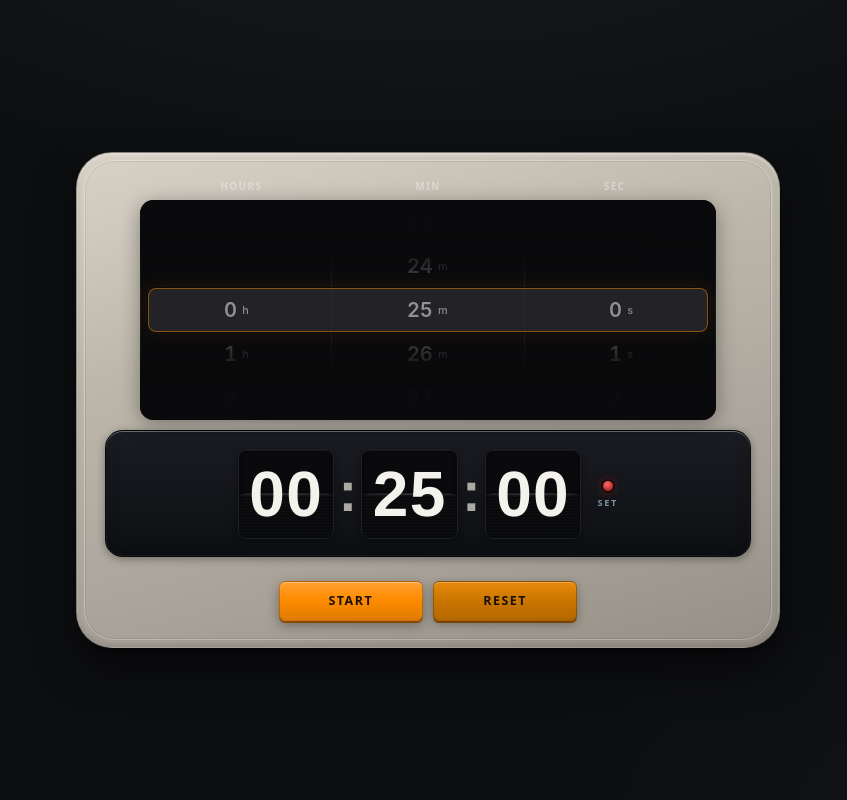
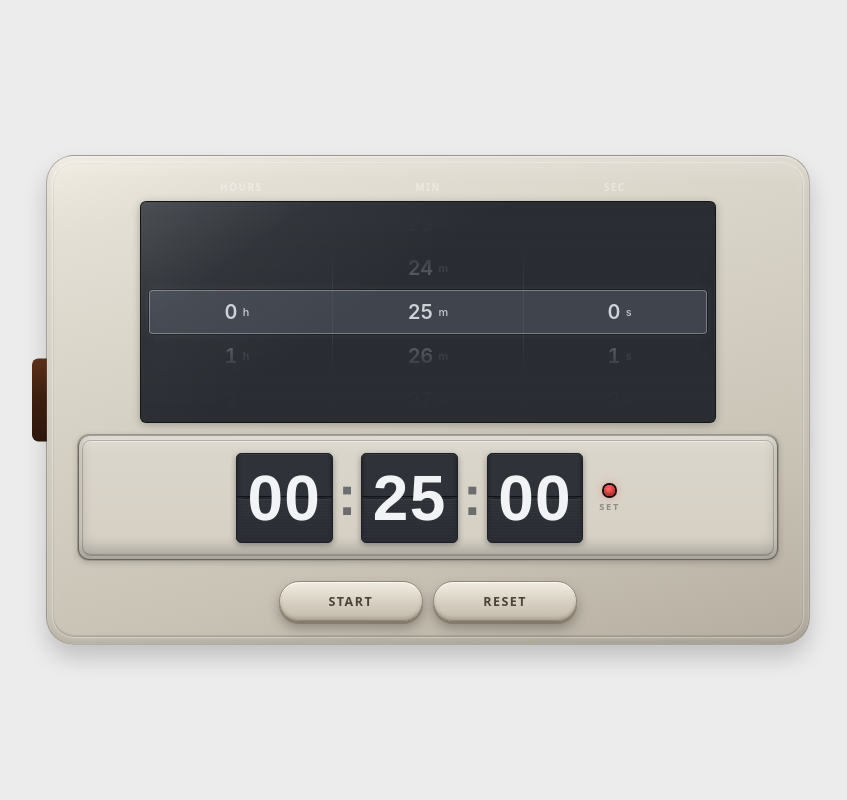
Before and after one commit to yvonnelilee-jpg/pomodoro-timer, a website built with Vite: page index.html in a window 1280 px wide. Shown: the whole page, without its empty margins (212-1059 px from the left). Built offline with nearby package versions, Linux system fonts and the light colour scheme.

Commit message:
added style

```diff
--- a/src/style.css
+++ b/src/style.css
@@ -1,20 +1,20 @@
-/* Twemco-style flip clock: dark page, light grey casing, orange controls */
+/* Twemco-style flip clock based on reference */
 
 :root {
   color-scheme: dark;
 
-  --color-page-bg: #0d0e10;
-  --color-case-outer: #bdb7ab;
-  --color-case-mid: #a8a299;
-  --color-case-highlight: #d8d2c6;
-  --color-face-recess: #0e0f12;
-  --color-face-border: #1a1b1f;
-  --color-tile-bg: #0a0a0c;
-  --color-tile-lower: #08090b;
-  --color-hinge: #1a1c20;
-  --color-digit: #f4f2ed;
-  --color-digit-dim: #c8c4bc;
-  --color-chrome-label: #5a564e;
+  --color-page-bg: #ececec;
+  --color-case-outer: #d9d4c8;
+  --color-case-mid: #c9c3b6;
+  --color-case-highlight: #f1ece2;
+  --color-face-recess: #d4cec3;
+  --color-face-border: #726f68;
+  --color-tile-bg: #2f3238;
+  --color-tile-lower: #282b31;
+  --color-hinge: #1e2127;
+  --color-digit: #f1f3f6;
+  --color-digit-dim: #d0d4da;
+  --color-chrome-label: #8f8b82;
   --color-led-off: #3a1515;
   --color-led-on: #e62828;
   --color-led-glow: rgba(230, 40, 40, 0.55);
@@ -23,18 +23,23 @@
   --color-btn-orange-hover: #ffa033;
   --color-btn-orange-shadow: #8c4a00;
   --color-btn-text: #1a1208;
+  --color-btn-case-light: #f2ede2;
+  --color-btn-case-mid: #dad3c5;
+  --color-btn-case-deep: #c2b9aa;
+  --color-btn-case-border: #8f877a;
+  --color-btn-case-shadow: rgba(54, 47, 39, 0.38);
 
   --wheel-item: 2.75rem;
   --wheel-visible: 5;
-  --wheel-bg: #0a0a0c;
-  --wheel-fade: rgba(10, 10, 12, 0.92);
-  --wheel-slot: rgba(55, 55, 62, 0.55);
-  --wheel-slot-border: rgba(255, 140, 0, 0.45);
+  --wheel-bg: #2a2d33;
+  --wheel-fade: rgba(42, 45, 51, 0.94);
+  --wheel-slot: rgba(118, 126, 140, 0.3);
+  --wheel-slot-border: rgba(226, 231, 238, 0.36);
 
   --font-digits: "Helvetica Neue", Helvetica, Arial, ui-sans-serif, system-ui, sans-serif;
   --font-ui: ui-sans-serif, system-ui, -apple-system, "Segoe UI", Roboto, sans-serif;
 
-  --radius-case: 2.25rem;
+  --radius-case: 1.75rem;
   --radius-tile: 0.5rem;
   --shadow-case-out:
     0 0.35rem 0 rgba(0, 0, 0, 0.25),
@@ -57,62 +62,80 @@ body {
   min-height: 100%;
   font-family: var(--font-ui);
   background: var(--color-page-bg);
-  background-image:
-    radial-gradient(ellipse 120% 80% at 50% -15%, rgba(35, 38, 45, 0.5), transparent 50%),
-    radial-gradient(ellipse 90% 55% at 100% 100%, rgba(20, 22, 28, 0.65), transparent 48%);
+  background-image: none;
   color: var(--color-digit);
   display: flex;
   align-items: center;
   justify-content: center;
-  padding: clamp(1rem, 4vw, 2.5rem);
+  padding: clamp(0.65rem, 2.2vw, 1.25rem);
+  overflow: hidden;
 }
 
 #app {
   width: 100%;
-  max-width: min(100%, 44rem);
+  max-width: min(100%, 47.8rem);
 }
 
 /* ─── Outer “clock housing” — pill frame, beveled depth ─── */
 
 .pomodoro-timer {
   margin: 0 auto;
+  width: min(100%, 47.8rem);
 }
 
 .pomodoro-timer__case {
   position: relative;
-  padding: clamp(1.1rem, 3vw, 1.5rem) clamp(1.25rem, 4vw, 1.75rem) clamp(1.25rem, 3.5vw, 1.65rem);
+  padding: clamp(1rem, 2.8vw, 1.35rem) clamp(1.35rem, 4vw, 1.9rem) clamp(1.05rem, 3vw, 1.4rem);
   border-radius: var(--radius-case);
   background: linear-gradient(
     165deg,
     var(--color-case-highlight) 0%,
-    #cfc9be 12%,
+    #e4dfd4 12%,
     var(--color-case-outer) 35%,
     var(--color-case-mid) 72%,
-    #959086 100%
+    #b4ada0 100%
   );
   box-shadow:
-    var(--shadow-case-out),
-    inset 0 2px 3px rgba(255, 255, 255, 0.45),
-    inset 0 -2px 6px rgba(0, 0, 0, 0.15);
-  border: 1px solid rgba(80, 75, 68, 0.35);
+    0 0.8rem 1.4rem rgba(0, 0, 0, 0.18),
+    inset 0 1px 2px rgba(255, 255, 255, 0.6),
+    inset 0 -3px 8px rgba(0, 0, 0, 0.12),
+    inset 0 14px 18px rgba(255, 255, 255, 0.14);
+  border: 1px solid rgba(121, 115, 106, 0.5);
 }
 
 .pomodoro-timer__case::before {
   content: "";
   position: absolute;
-  inset: 0.45rem;
+  inset: 0.35rem;
   border-radius: calc(var(--radius-case) - 0.35rem);
   border: 1px solid rgba(255, 255, 255, 0.25);
-  box-shadow: inset 0 0 0 1px rgba(0, 0, 0, 0.08);
+  box-shadow:
+    inset 0 0 0 1px rgba(0, 0, 0, 0.06),
+    inset 0 1px 0 rgba(255, 255, 255, 0.35),
+    inset 0 -2px 0 rgba(83, 77, 67, 0.14);
   pointer-events: none;
 }
 
-/* ─── iOS-style wheels: hours | minutes | seconds ─── */
+/* Decorative side knob to mimic reference clock */
+.pomodoro-timer__case::after {
+  content: "";
+  position: absolute;
+  left: clamp(-0.9rem, -1.6vw, -0.65rem);
+  top: 50%;
+  width: clamp(0.7rem, 1.5vw, 0.9rem);
+  height: clamp(4rem, 12vw, 5.2rem);
+  transform: translateY(-50%);
+  border-radius: 0.4rem 0 0 0.4rem;
+  background: linear-gradient(180deg, #5a301a 0%, #3d1f10 45%, #2d170c 100%);
+  box-shadow: inset -1px 0 0 rgba(255, 255, 255, 0.08);
+}
+
+/* Wheels */
 
 .timer-setup {
   position: relative;
   z-index: 2;
-  margin-bottom: 0.65rem;
+  margin-bottom: 0.72rem;
   padding-top: 0.15rem;
 }
 
@@ -136,12 +159,29 @@ body {
 
 .wheel-picker__chrome {
   position: relative;
-  border-radius: 0.85rem;
+  border-radius: 0.38rem;
   background: var(--wheel-bg);
   box-shadow:
-    inset 0 0 0 1px rgba(255, 255, 255, 0.06),
-    0 4px 20px rgba(0, 0, 0, 0.35);
+    inset 0 0 0 1px rgba(255, 255, 255, 0.05),
+    0 2px 8px rgba(0, 0, 0, 0.25),
+    inset 0 12px 18px rgba(255, 255, 255, 0.03),
+    inset 0 -8px 14px rgba(0, 0, 0, 0.26);
+  border: 1px solid rgba(18, 19, 22, 0.9);
   overflow: hidden;
+}
+
+.wheel-picker__chrome::before {
+  content: "";
+  position: absolute;
+  inset: 0;
+  pointer-events: none;
+  background: linear-gradient(
+    145deg,
+    rgba(255, 255, 255, 0.16) 0%,
+    rgba(255, 255, 255, 0.04) 20%,
+    transparent 42%
+  );
+  z-index: 3;
 }
 
 .wheel-picker__headings {
@@ -218,7 +258,7 @@ body {
   font-variant-numeric: tabular-nums;
   font-weight: 600;
   letter-spacing: -0.02em;
-  color: rgba(255, 255, 255, 0.28);
+  color: rgba(241, 243, 246, 0.34);
   user-select: none;
   -webkit-user-select: none;
 }
@@ -240,7 +280,7 @@ body {
 
 .wheel-picker__item[aria-selected="true"] .wheel-picker__num,
 .wheel-picker__item[aria-selected="true"] .wheel-picker__unit {
-  color: #fff;
+  color: #f4f6f9;
 }
 
 .wheel-picker__item[aria-selected="true"] .wheel-picker__unit {
@@ -254,12 +294,12 @@ body {
   top: 50%;
   height: var(--wheel-item);
   margin-top: calc(var(--wheel-item) / -2);
-  border-radius: 0.5rem;
+  border-radius: 0.22rem;
   background: var(--wheel-slot);
   border: 1px solid var(--wheel-slot-border);
   box-shadow:
     0 0 0 1px rgba(0, 0, 0, 0.4),
-    0 0 18px rgba(255, 140, 0, 0.12);
+    0 0 10px rgba(255, 255, 255, 0.08);
   pointer-events: none;
   z-index: 1;
 }
@@ -299,13 +339,27 @@ body {
   position: relative;
   z-index: 1;
   padding: clamp(0.85rem, 2.5vw, 1.1rem) clamp(0.75rem, 2vw, 1rem);
-  border-radius: 1.1rem;
-  background: linear-gradient(180deg, #1a1c22 0%, var(--color-face-recess) 100%);
+  border-radius: 0.75rem;
+  background: linear-gradient(180deg, #dcd7cc 0%, var(--color-face-recess) 100%);
   box-shadow:
     var(--shadow-case-in),
     inset 0 0 0 1px var(--color-face-border),
-    0 2px 8px rgba(0, 0, 0, 0.35);
-  border: 1px solid rgba(0, 0, 0, 0.65);
+    0 2px 6px rgba(0, 0, 0, 0.16),
+    inset 0 10px 12px rgba(255, 255, 255, 0.18),
+    inset 0 -12px 14px rgba(0, 0, 0, 0.12);
+  border: 1px solid rgba(107, 102, 93, 0.55);
+}
+
+.pomodoro-timer__face::before {
+  content: "";
+  position: absolute;
+  inset: 0.28rem;
+  border-radius: 0.55rem;
+  border: 1px solid rgba(96, 91, 83, 0.36);
+  box-shadow:
+    inset 0 1px 0 rgba(255, 255, 255, 0.4),
+    inset 0 -1px 0 rgba(0, 0, 0, 0.18);
+  pointer-events: none;
 }
 
 /* ─── Readout row: flip tiles + mode LED ─── */
@@ -320,7 +374,7 @@ body {
 .timer-readout__tiles {
   display: flex;
   align-items: center;
-  gap: 0.12rem;
+  gap: 0.18rem;
   font-variant-numeric: tabular-nums;
   font-family: var(--font-digits);
   font-weight: 700;
@@ -332,8 +386,8 @@ body {
 .timer-readout__colon {
   font-size: clamp(2.25rem, 10vw, 3.5rem);
   padding: 0 0.04em;
-  color: var(--color-digit-dim);
-  opacity: 0.85;
+  color: #3a3d45;
+  opacity: 0.68;
   translate: 0 -0.04em;
 }
 
@@ -343,9 +397,9 @@ body {
   position: relative;
   min-width: clamp(3.1rem, 16vw, 5.25rem);
   padding: clamp(0.55rem, 2vw, 0.75rem) clamp(0.45rem, 1.5vw, 0.65rem);
-  border-radius: var(--radius-tile);
+  border-radius: 0.32rem;
   background: var(--color-tile-bg);
-  border: 1px solid #1e2026;
+  border: 1px solid #1c1f25;
   box-shadow:
     inset 0 1px 0 rgba(255, 255, 255, 0.06),
     inset 0 -2px 4px rgba(0, 0, 0, 0.5),
@@ -433,7 +487,7 @@ body {
   letter-spacing: 0.18em;
   text-transform: uppercase;
   text-align: center;
-  color: rgba(140, 170, 185, 0.85);
+  color: var(--color-chrome-label);
   line-height: 1.25;
 }
 
@@ -445,7 +499,7 @@ body {
   display: flex;
   gap: 0.65rem;
   justify-content: center;
-  margin-top: clamp(1rem, 3vw, 1.35rem);
+  margin-top: clamp(0.8rem, 2.6vw, 1.1rem);
   padding-top: 0.15rem;
 }
 
@@ -455,45 +509,50 @@ body {
   padding: 0.65rem 1rem;
   font-family: var(--font-ui);
   font-size: 0.78rem;
-  font-weight: 600;
+  font-weight: 700;
   letter-spacing: 0.12em;
   text-transform: uppercase;
-  border-radius: 0.4rem;
-  border: 1px solid rgba(0, 0, 0, 0.45);
+  border-radius: 999px;
+  border: 1px solid var(--color-btn-case-border);
   cursor: pointer;
-  transition: background 0.15s ease, transform 0.1s ease, box-shadow 0.15s ease;
+  transition: background 0.15s ease, transform 0.1s ease, box-shadow 0.15s ease, filter 0.15s ease;
+  color: #4a4337;
+  background: linear-gradient(
+    180deg,
+    var(--color-btn-case-light) 0%,
+    var(--color-btn-case-mid) 48%,
+    var(--color-btn-case-deep) 100%
+  );
+  box-shadow:
+    inset 0 1px 0 rgba(255, 255, 255, 0.75),
+    inset 0 -2px 3px rgba(80, 70, 56, 0.2),
+    0 3px 0 rgba(130, 119, 102, 0.8),
+    0 7px 12px var(--color-btn-case-shadow);
 }
 
 .timer-controls__btn:active {
-  transform: translateY(1px);
+  transform: translateY(2px);
+  box-shadow:
+    inset 0 1px 0 rgba(255, 255, 255, 0.65),
+    inset 0 -1px 2px rgba(80, 70, 56, 0.22),
+    0 1px 0 rgba(130, 119, 102, 0.8),
+    0 4px 7px rgba(54, 47, 39, 0.3);
 }
 
 .timer-controls__btn--primary {
-  color: var(--color-btn-text);
-  background: linear-gradient(180deg, var(--color-btn-orange-hover) 0%, var(--color-btn-orange) 45%, var(--color-btn-orange-deep) 100%);
-  box-shadow:
-    inset 0 1px 0 rgba(255, 255, 255, 0.35),
-    0 2px 0 var(--color-btn-orange-shadow),
-    0 4px 12px rgba(0, 0, 0, 0.35);
-  border-color: rgba(120, 70, 0, 0.45);
+  color: #4a4337;
 }
 
 .timer-controls__btn--primary:hover {
-  background: linear-gradient(180deg, #ffb84d 0%, var(--color-btn-orange-hover) 50%, var(--color-btn-orange) 100%);
+  filter: brightness(1.03);
 }
 
 .timer-controls__btn--secondary {
-  color: var(--color-btn-text);
-  background: linear-gradient(180deg, #e8890a 0%, #cc7700 45%, #b36800 100%);
-  box-shadow:
-    inset 0 1px 0 rgba(255, 255, 255, 0.28),
-    0 2px 0 #7a4200,
-    0 3px 10px rgba(0, 0, 0, 0.3);
-  border-color: rgba(100, 55, 0, 0.5);
+  color: #4a4337;
 }
 
 .timer-controls__btn--secondary:hover {
-  background: linear-gradient(180deg, var(--color-btn-orange-hover) 0%, #e8890a 55%, #cc7700 100%);
+  filter: brightness(1.03);
 }
 
 /* Optional: dim LED when you add a “paused” class via JS */
@@ -501,3 +560,17 @@ body {
   background: var(--color-led-off);
   box-shadow: inset 0 2px 6px rgba(0, 0, 0, 0.6);
 }
+
+@media (max-height: 560px) {
+  body {
+    padding: 0.5rem;
+  }
+
+  .pomodoro-timer__case {
+    padding: 0.85rem 1rem 0.95rem;
+  }
+
+  .timer-controls {
+    margin-top: 0.65rem;
+  }
+}
```
